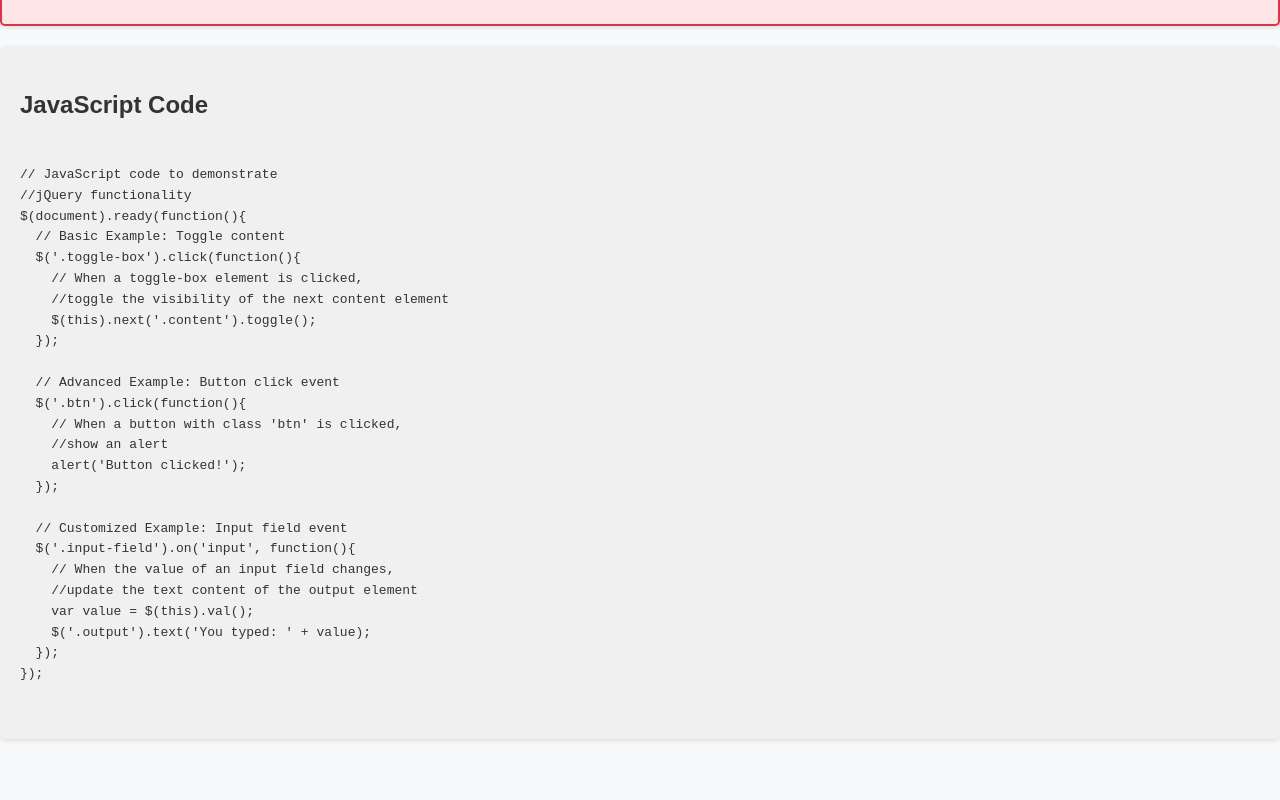
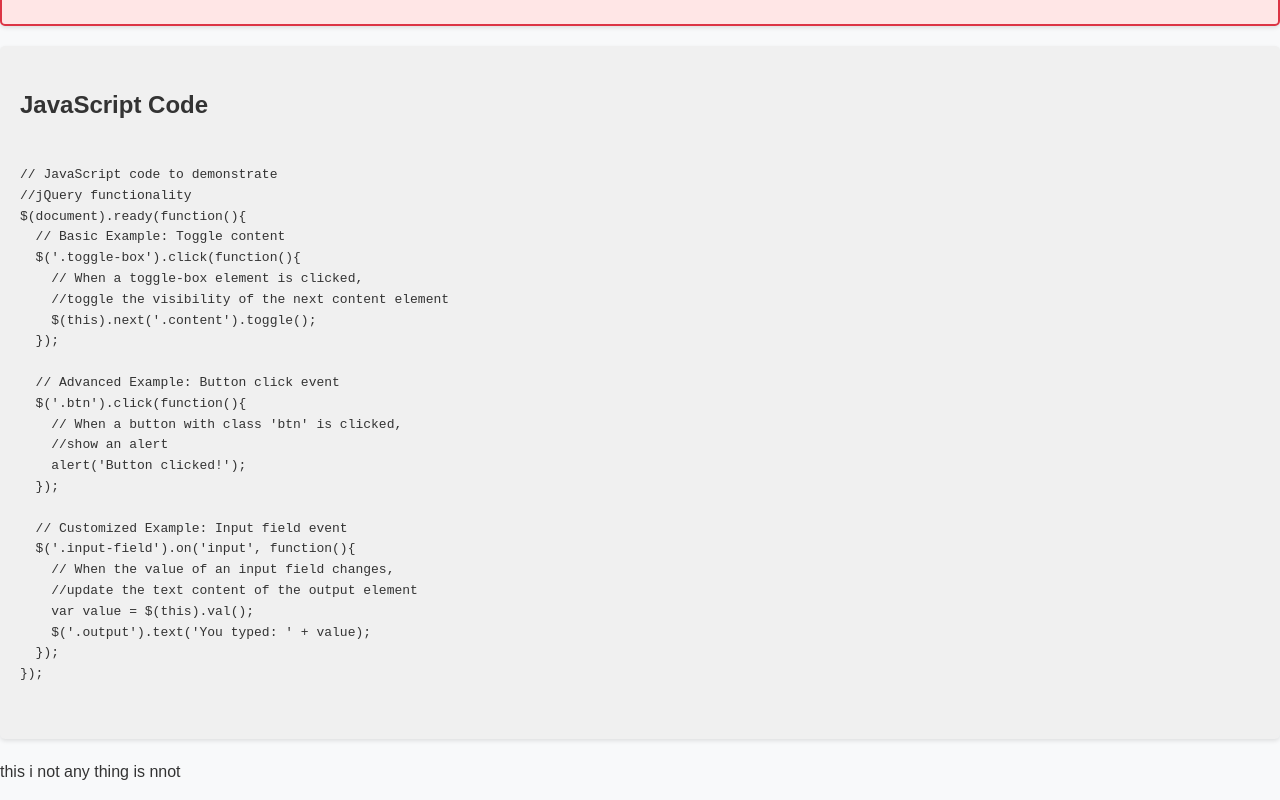
Before and after one commit to Rajasekhar444/Assignement1, a plain HTML site: page index.html in a window 1280 px wide. Shown: the part 1875-2675 px from the top of the page. Before the commit the page ends 2634 px from the top, so only its background shows below. Drawn offline with nearby package versions, Linux system fonts and the light colour scheme.

Commit message:
update the line

```diff
--- a/index.html
+++ b/index.html
@@ -154,3 +154,4 @@ $(document).ready(function(){
 
 </body>
 </html>
+<p>this i not any thing is nnot</p>
```
Also changed, not shown: 1 other file.
